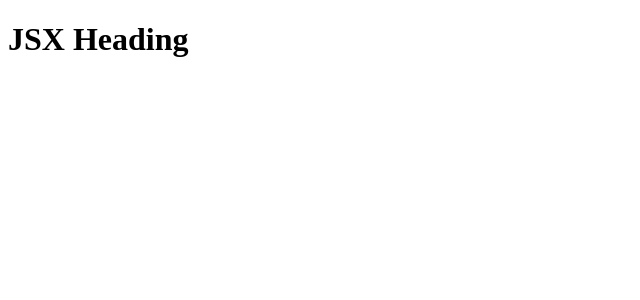
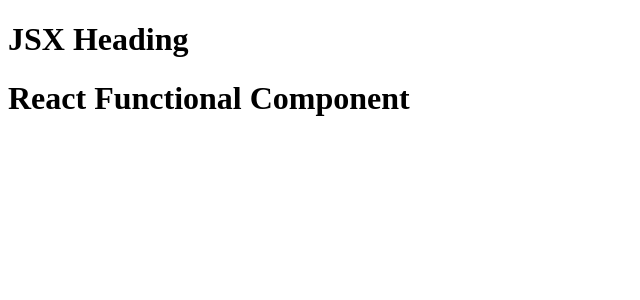
Before and after one commit to GokulKrishna434/react-dummy, a React (Vite) app: page / in a window 1280 px wide. Shown: the top 300 px of the page, without its empty margins (0-640 px from the left). Built offline with nearby package versions, Linux system fonts and the light colour scheme.

Commit message:
First component created and Component Composition

```diff
--- a/App.js
+++ b/App.js
@@ -2,13 +2,19 @@
 import ReactDOM from 'react-dom/client';
 
 // React Element
-const jsxHeading = (
+const Title = () => (
   <h1 className="head" tabIndex="5">
     JSX Heading
   </h1>
 );
-console.log(jsxHeading);
+
+const HeadingComponent = () => (
+  <div id="container">
+    <Title />
+    <h1 id="container">React Functional Component</h1>
+  </div>
+);
 
 const root = ReactDOM.createRoot(document.getElementById('root'));
 
-root.render(jsxHeading);
+root.render(<HeadingComponent />);
```
